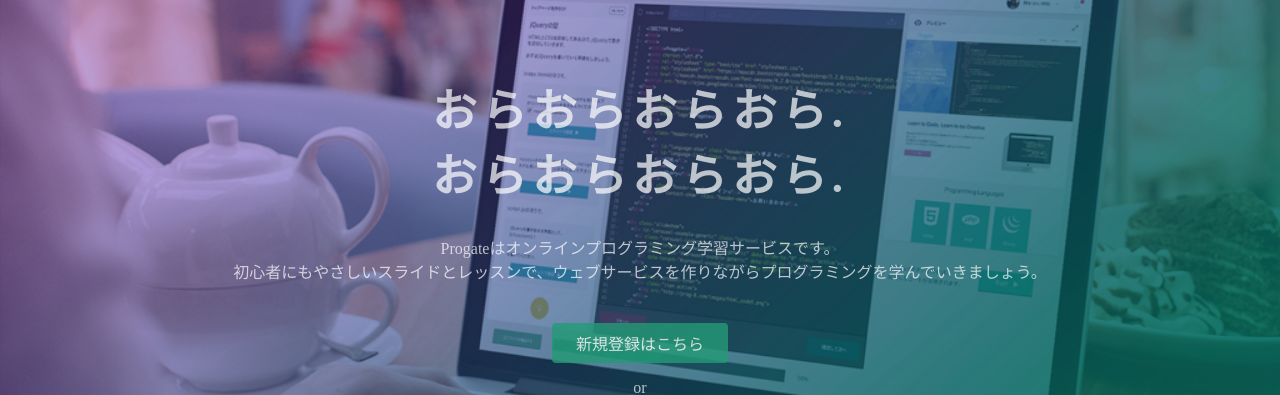
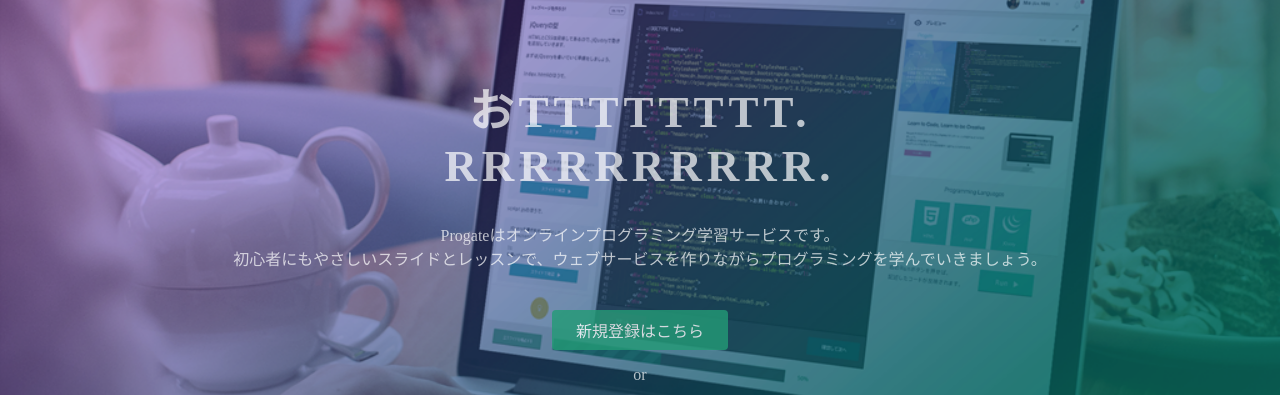
Before and after one commit to Ryuichi0128/Ryuichi0128.github.io, a plain HTML site: page index.html in a window 1280 px wide. Shown: the part 135-530 px from the top of the page. Drawn offline with Linux system fonts and the light colour scheme.

Commit message:
Update index.html

```diff
--- a/index.html
+++ b/index.html
@@ -23,7 +23,7 @@
   </header>
   <div class="top-wrapper">
     <div class="container">
-      <h1>おらおらおらおら.<br>おらおらおらおら.</h1>
+      <h1>おTTTTTTTT.<br>RRRRRRRRRR.</h1>
       <p>Progateはオンラインプログラミング学習サービスです。<br>初心者にもやさしいスライドとレッスンで、ウェブサービスを作りながらプログラミングを学んでいきましょう。</p>
       <div class="btn-wrapper">
         <a href="#" class="btn signup">新規登録はこちら</a>
```
